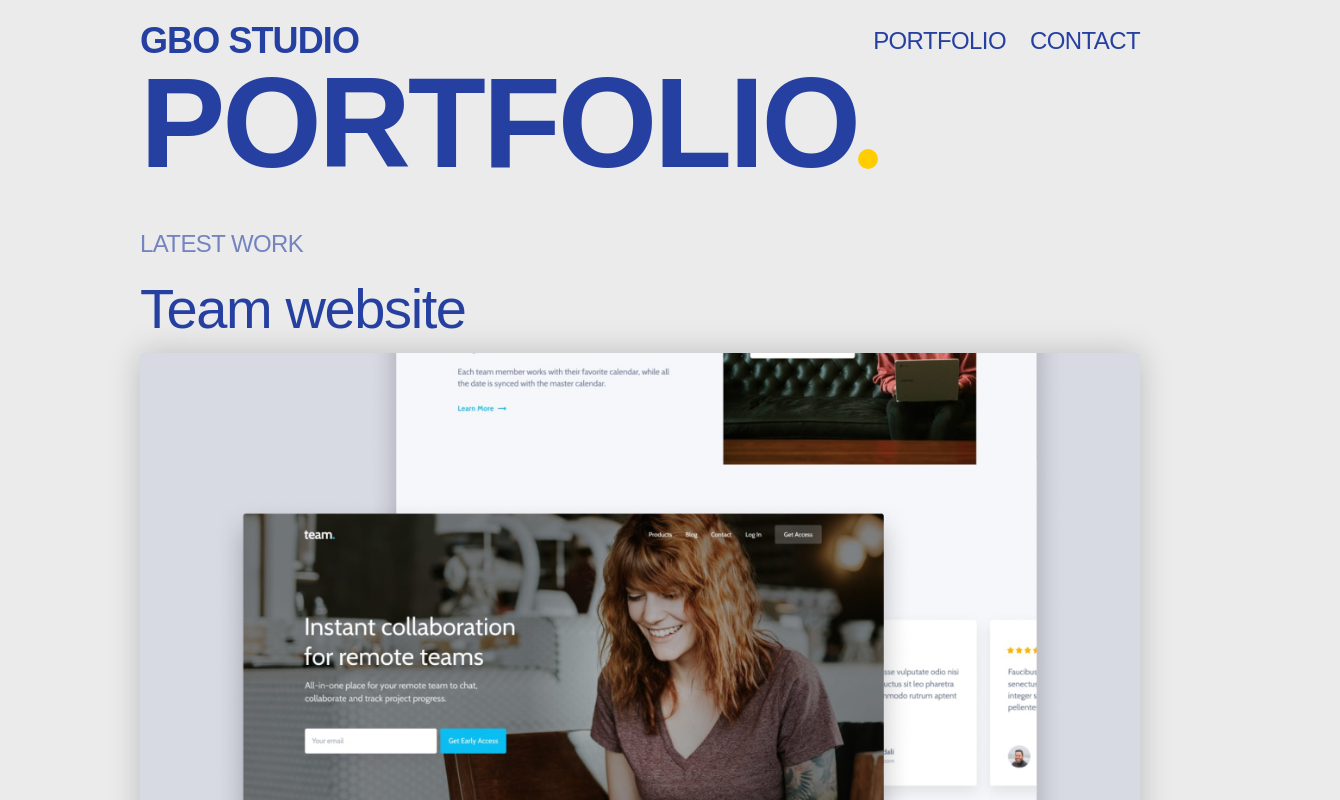
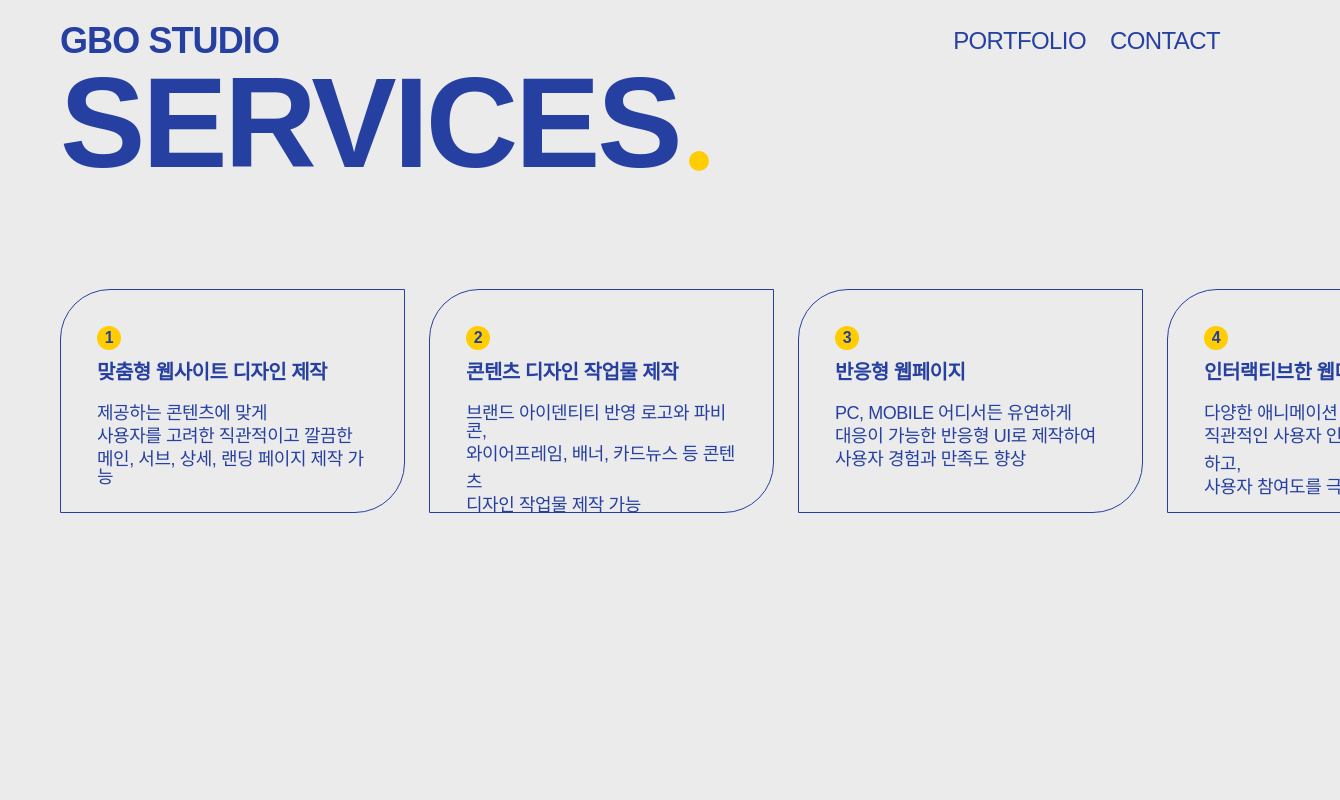
Before and after one commit to weaverbo/gbostudio, a Next.js app: page / in a window 1280 px wide. Shown: the top 800 px of the page, 1340 px wide, since content can reach past the window. Built offline with nearby package versions, Linux system fonts and the light colour scheme; a web font is replaced by a local one.

Commit message:
feat : 휠 스크롤로 좌우 스크롤 가능하도록 이벤트 추가

```diff
--- a/src/app/(main)/page.tsx
+++ b/src/app/(main)/page.tsx
@@ -1,24 +1,135 @@
+'use client';
+
 import Image from 'next/image';
 import StyledLink from 'next/link';
+import { useEffect, useRef, useState } from 'react';
 
 import chat_app from '../../../public/img/chat_app.png';
 import team from '../../../public/img/team.png';
 import '../../styles/main.css';
 
 export default function main() {
+  const scrollContainerRef = useRef<HTMLDivElement>(null);
+
+  useEffect(() => {
+    const scrollContainer = scrollContainerRef.current;
+    if (!scrollContainer) return;
+
+    const handleWheel = (e: WheelEvent) => {
+      e.preventDefault();
+      scrollContainer.scrollLeft += e.deltaY;
+    };
+
+    scrollContainer.addEventListener('wheel', handleWheel, { passive: false });
+
+    return () => {
+      scrollContainer.removeEventListener('wheel', handleWheel);
+    };
+  }, []);
+
   return (
+    <div>
       <div className="container">
-      <div className="flex">
+        <h1 className="text-main font-bold text-6xl relative circle-marker ">
+          SERVICES
+        </h1>
+        <div className="relative mt-[102px] mb-[280px]">
+          <div
+            className="overflow-x-auto scrollbar-hide w-screen"
+            ref={scrollContainerRef}
+          >
+            <ul className="flex gap-[24px] w-max pr-[170px]">
+              <li className="service-card">
+                <div className="service-number">1</div>
+                <div>
+                  <p className="service-title">맞춤형 웹사이트 디자인 제작</p>
+                  <div className="service-description">
+                    <p>제공하는 콘텐츠에 맞게</p>
+                    <p className="leading-[28px]">
+                      사용자를 고려한 직관적이고 깔끔한
+                    </p>
+                    <p>메인, 서브, 상세, 랜딩 페이지 제작 가능</p>
+                  </div>
+                </div>
+              </li>
+              <li className="service-card">
+                <div className="service-number">2</div>
+                <div>
+                  <p className="service-title">콘텐츠 디자인 작업물 제작</p>
+                  <div className="service-description">
+                    <p>브랜드 아이덴티티 반영 로고와 파비콘,</p>
+                    <p className="leading-[28px]">
+                      와이어프레임, 배너, 카드뉴스 등 콘텐츠
+                    </p>
+                    <p>디자인 작업물 제작 가능</p>
+                  </div>
+                </div>
+              </li>
+              <li className="service-card">
+                <div className="service-number">3</div>
+                <div>
+                  <p className="service-title">반응형 웹페이지</p>
+                  <div className="service-description">
+                    <p>PC, MOBILE 어디서든 유연하게</p>
+                    <p className="leading-[28px]">
+                      대응이 가능한 반응형 UI로 제작하여
+                    </p>
+                    <p>사용자 경험과 만족도 향상</p>
+                  </div>
+                </div>
+              </li>
+              <li className="service-card">
+                <div className="service-number">4</div>
+                <div>
+                  <p className="service-title">인터랙티브한 웹디자인</p>
+                  <div className="service-description">
+                    <p>다양한 애니메이션 효과를 활용하여</p>
+                    <p className="leading-[28px]">
+                      직관적인 사용자 인터페이스를 구성하고,
+                    </p>
+                    <p>사용자 참여도를 극대화함</p>
+                  </div>
+                </div>
+              </li>
+              <li className="service-card">
+                <div className="service-number">5</div>
+                <div>
+                  <p className="service-title">React.js 기반 UI 기능 개발</p>
+                  <div className="service-description">
+                    <p>재사용 가능한 컴포넌트 기반 설계로</p>
+                    <p className="leading-[28px]">
+                      쉽고 간편한 유지보수 가능하며,
+                    </p>
+                    <p>유연한 구조로 기능 추가와 확장 용이</p>
+                  </div>
+                </div>
+              </li>
+              <li className="service-card">
+                <div className="service-number">6</div>
+                <div>
+                  <p className="service-title">Next.js 기반 풀스택 개발 가능</p>
+                  <div className="service-description">
+                    <p>미리 구현된 웹페이지 제공 기술로</p>
+                    <p className="leading-[28px]">
+                      빠른 로딩 속도와 SEO 최적화 구현,
+                    </p>
+                    <p>프론트엔드와 백엔드 통합 풀스택 개밡</p>
+                  </div>
+                </div>
+              </li>
+            </ul>
+          </div>
+        </div>
+      </div>
+      <div className="container">
+        <div>
           <h1 className="text-main font-bold text-6xl relative circle-marker">
             PORTFOLIO
           </h1>
-      </div>
-      <div>
-        <div>
-          <p className="text-xl text-main opacity-60 mt-[45px] mb-[25px]">
+          <h2 className="text-xl text-main opacity-60 mt-[45px] mb-[25px]">
             LATEST WORK
-          </p>
-          <h2 className="text-main text-4xl mb-[10px]">Team website</h2>
+          </h2>
+          <h3 className="text-main text-4xl mb-[10px]">Team website</h3>
           <div className="mt-[16px]">
             <StyledLink href="/portpolio/portpolio_detail">
               <Image
@@ -28,12 +139,11 @@ export default function main() {
               />
             </StyledLink>
           </div>
-        </div>
           <div className="mt-[72px]">
-          <p className="text-xl text-main opacity-60 mt-[45px] mb-[25px]">
+            <h2 className="text-xl text-main opacity-60 mt-[45px] mb-[25px]">
               LATEST WORK
-          </p>
-          <h2 className="text-main text-4xl mb-[10px]">Chat App website</h2>
+            </h2>
+            <h3 className="text-main text-4xl mb-[10px]">Chat App website</h3>
             <div className="mt-[16px] mb-[140px]">
               <Image
                 className="shadow-[0_0_30px_rgba(0,0,0,0.2)]"
@@ -44,5 +154,6 @@ export default function main() {
           </div>
         </div>
       </div>
+    </div>
   );
 }
--- a/src/app/portpolio/page.tsx
+++ b/src/app/portpolio/page.tsx
@@ -14,7 +14,7 @@ import '../../styles/portfolio.css';
 export default function Portpolio() {
   return (
     <div className="container">
-      <h1 className="text-[170px] text-main font-bold mt-[40px] ml-[-15.5px]">
+      <h1 className="text-[170px] text-main font-bold mt-[163px] ml-[-15.5px]">
         PORTFOLIO
       </h1>
       <div className="portfolio-container mt-[80px]">
--- a/src/app/portpolio/portpolio_detail/page.tsx
+++ b/src/app/portpolio/portpolio_detail/page.tsx
@@ -7,7 +7,7 @@ import '../../../styles/portfoliodetail.css';
 export default function PortpolioDetail() {
   return (
     <div className="container">
-      <p className="mt-[140px] font-main opacity-40">PROJECT SHOWCASE</p>
+      <p className="mt-[163px] font-main opacity-40">PROJECT SHOWCASE</p>
       <h1 className="text-5xl text-main font-bold leading-none">
         TEAM WEBSITE
       </h1>
@@ -17,10 +17,9 @@ export default function PortpolioDetail() {
         website and the blog in Webflow which has one of the best CMS for blog
         hosting.
       </p>
-      <div className="">
+      <div className="text-xl text-main circle-marker">
         <StyledLink
           href={'https://team-tau-seven.vercel.app/'}
-          className="text-xl text-main circle-marker"
           style={{ textShadow: '0 4px 4px rgba(0, 0, 0, 0.2)' }}
         >
           visit the site
--- a/src/styles/globals.css
+++ b/src/styles/globals.css
@@ -20,5 +20,15 @@ div {
 }
 
 .container {
-  @apply max-w-[1440px] px-[140px] mx-auto;
+  @apply max-w-[1160px] mx-auto;
 }
+
+@layer utilities {
+  .scrollbar-hide::-webkit-scrollbar {
+    display: none;
+  }
+  .scrollbar-hide {
+    -ms-overflow-style: none;
+    scrollbar-width: none;
+  }
+}
--- a/src/styles/main.css
+++ b/src/styles/main.css
@@ -1,3 +1,19 @@
 .circle-marker::after {
-  @apply absolute right-[-20px] top-[90px] w-[20px] h-[20px] bg-[#FFCD00] rounded-full content-[''];
+  @apply absolute top-[92px] w-[20px] h-[20px] ml-[10px] bg-[#FFCD00] rounded-full content-[''];
 }
+
+.service-card {
+  @apply w-[345px] h-[224px] border-[1px] border-main px-[36px] py-[36px] rounded-br-[50px] rounded-tl-[50px] flex-shrink-0;
+}
+
+.service-number {
+  @apply bg-[#FFCD00] w-[24px] h-[24px] rounded-full flex items-center justify-center text-sm text-main font-bold mb-[12px];
+}
+
+.service-title {
+  @apply text-md text-main font-bold mt-[8px] mb-[22px];
+}
+
+.service-description {
+  @apply text-base text-main font-thin flex flex-col;
+}
```
Lines whose indentation alone changed are shown as unchanged.
